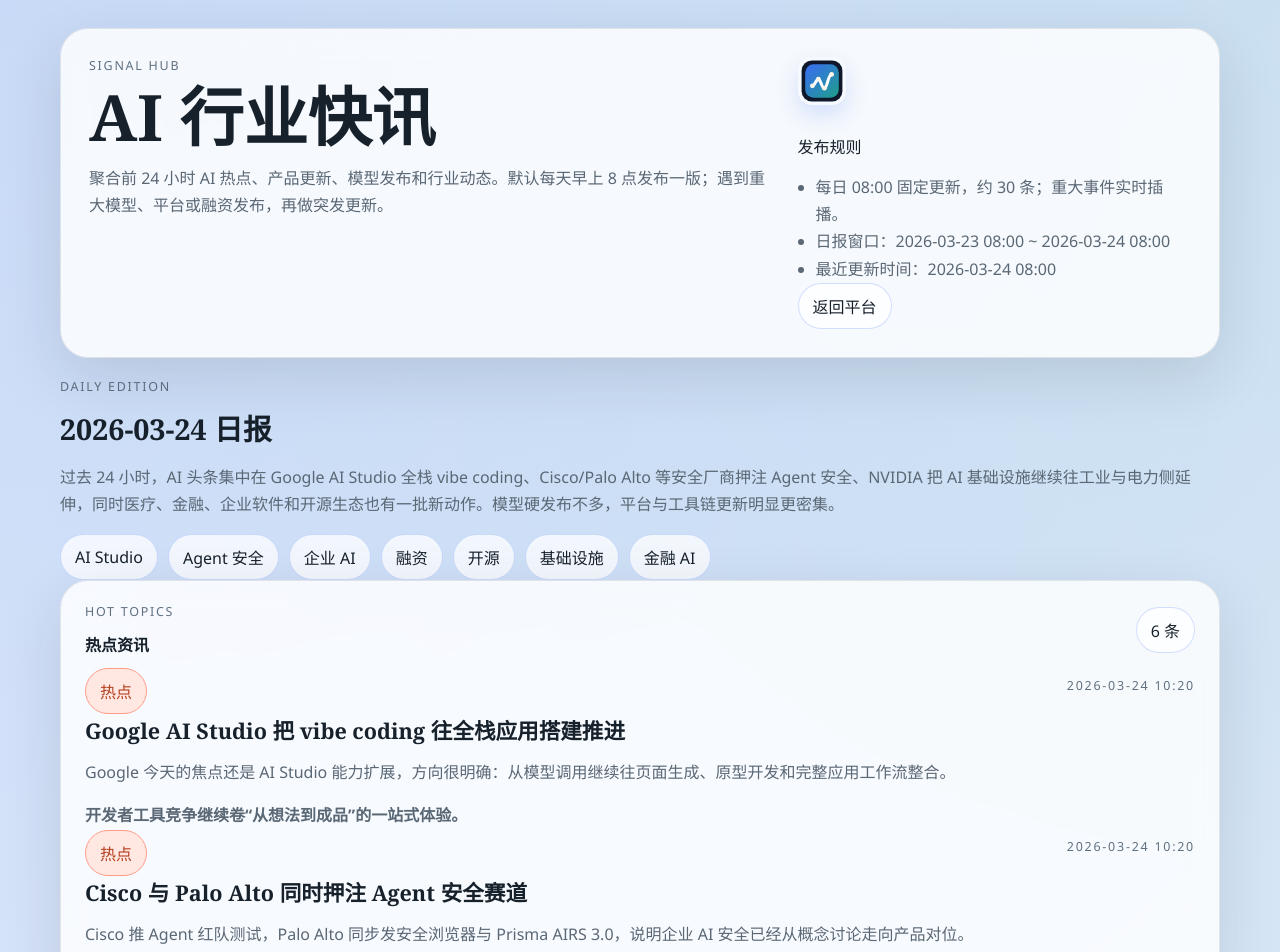
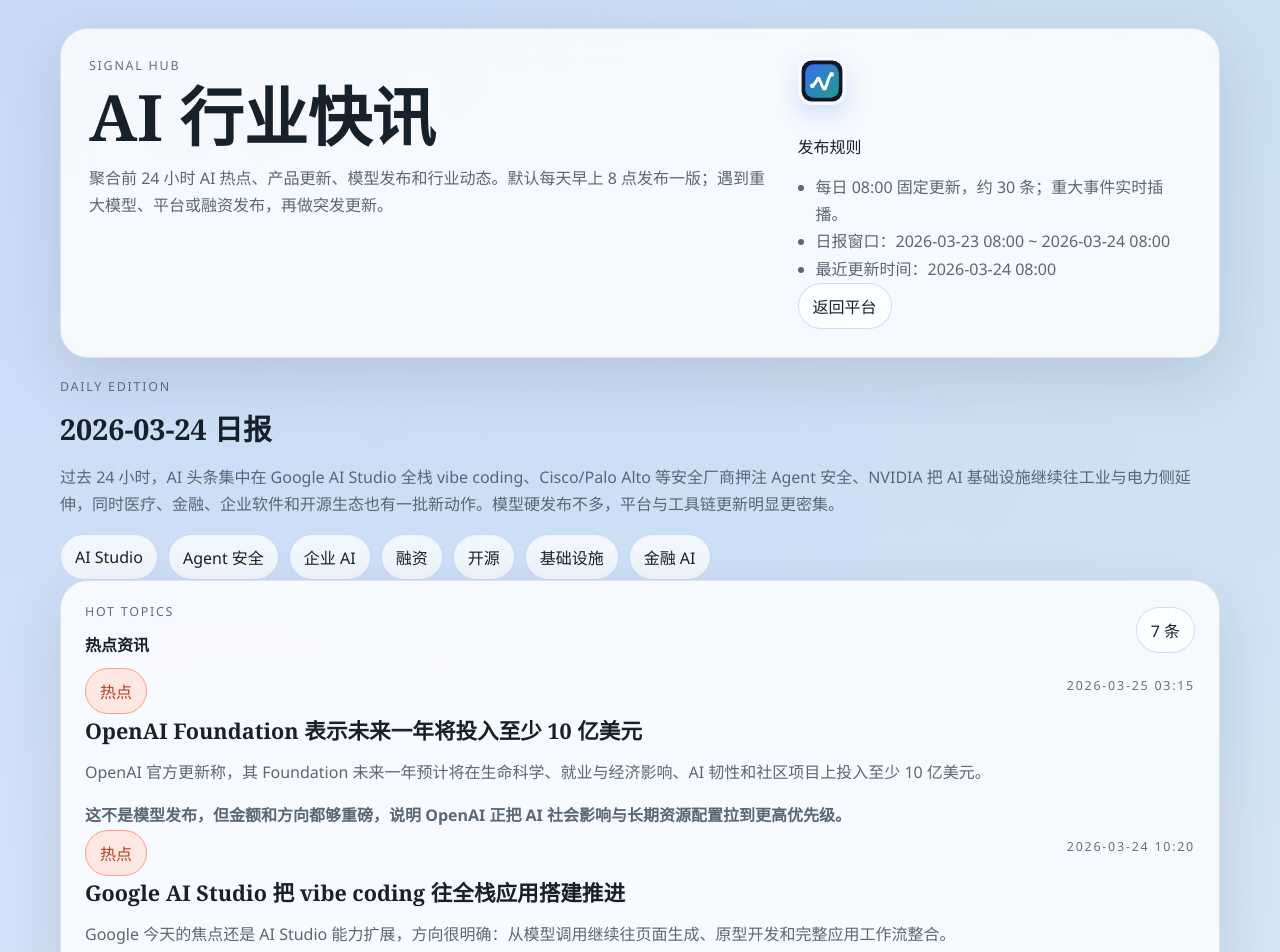
Before and after one commit to hellchenstar/ai-briefing-web, a Vue app: page / in a window 1280 px wide. Shown: the top 952 px of the page. Built offline with nearby package versions, Linux system fonts and the light colour scheme.

Commit message:
Add urgent update for OpenAI Foundation  plan

```diff
--- a/src/data/briefing.js
+++ b/src/data/briefing.js
@@ -317,6 +317,13 @@
 
 export const urgentUpdates = [
   {
+    id: 'hot-2026-03-25-01',
+    publishedAt: '2026-03-25 03:15',
+    title: 'OpenAI Foundation 表示未来一年将投入至少 10 亿美元',
+    summary: 'OpenAI 官方更新称，其 Foundation 未来一年预计将在生命科学、就业与经济影响、AI 韧性和社区项目上投入至少 10 亿美元。',
+    impact: '这不是模型发布，但金额和方向都够重磅，说明 OpenAI 正把 AI 社会影响与长期资源配置拉到更高优先级。'
+  },
+  {
     id: 'hot-2026-03-24-01',
     publishedAt: '2026-03-24 10:20',
     title: 'Google AI Studio 把 vibe coding 往全栈应用搭建推进',
```
